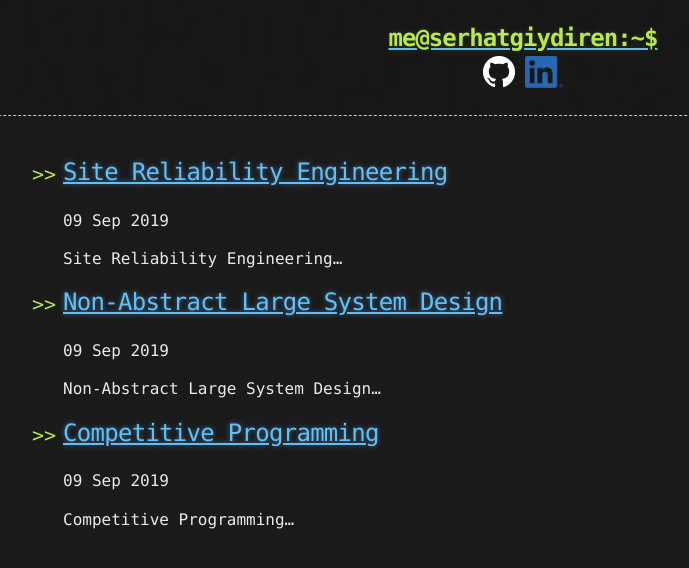
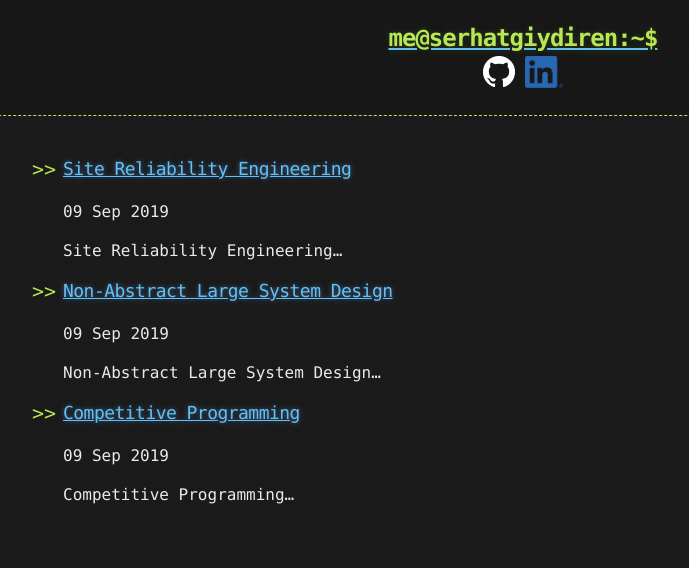
Before and after one commit to goodHunter27/serhatgiydiren.github.io, a Jekyll site: the page built from index.html, in a window 1280 px wide. Shown: the top 568 px of the page, without its empty margins (117-806 px from the left). Built offline with Jekyll 4.4.1, drawn with Linux system fonts in a browser that asks for light colours; the list of posts is cut into pages by our own code.

```diff
--- a/index.html
+++ b/index.html
@@ -5,7 +5,7 @@ layout: default
 <ul>
     {% for post in paginator.posts %}
       <li>
-          <h2><a href="{{ post.url | prepend: site.baseurl | replace: '//', '/' }}">{{ post.title }}</a></h2>
+          <h3><a href="{{ post.url | prepend: site.baseurl | replace: '//', '/' }}">{{ post.title }}</a></h3>
           <time datetime="{{ post.date | date_to_xmlschema }}">{{ post.date | date_to_string }}</time>
           <p>{{ post.content | strip_html | truncatewords:50 }}</p>
       </li>
```
